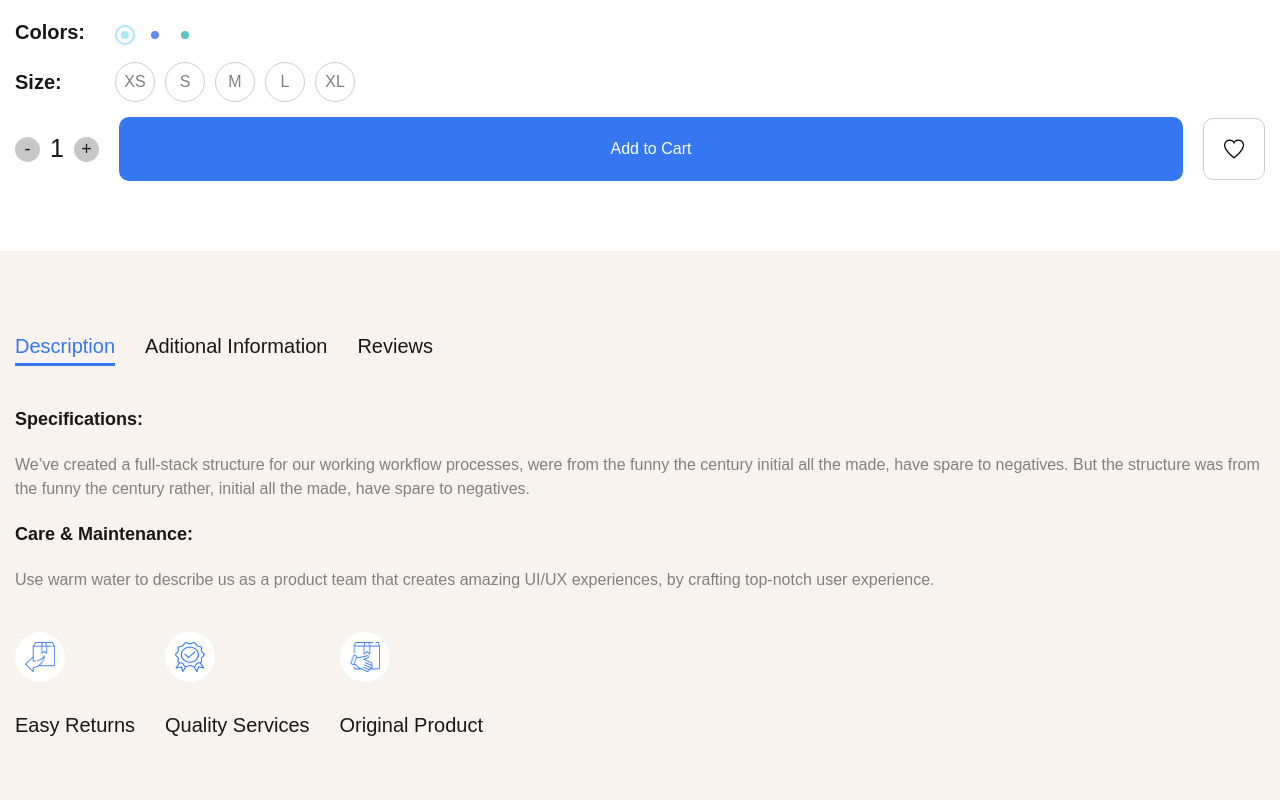
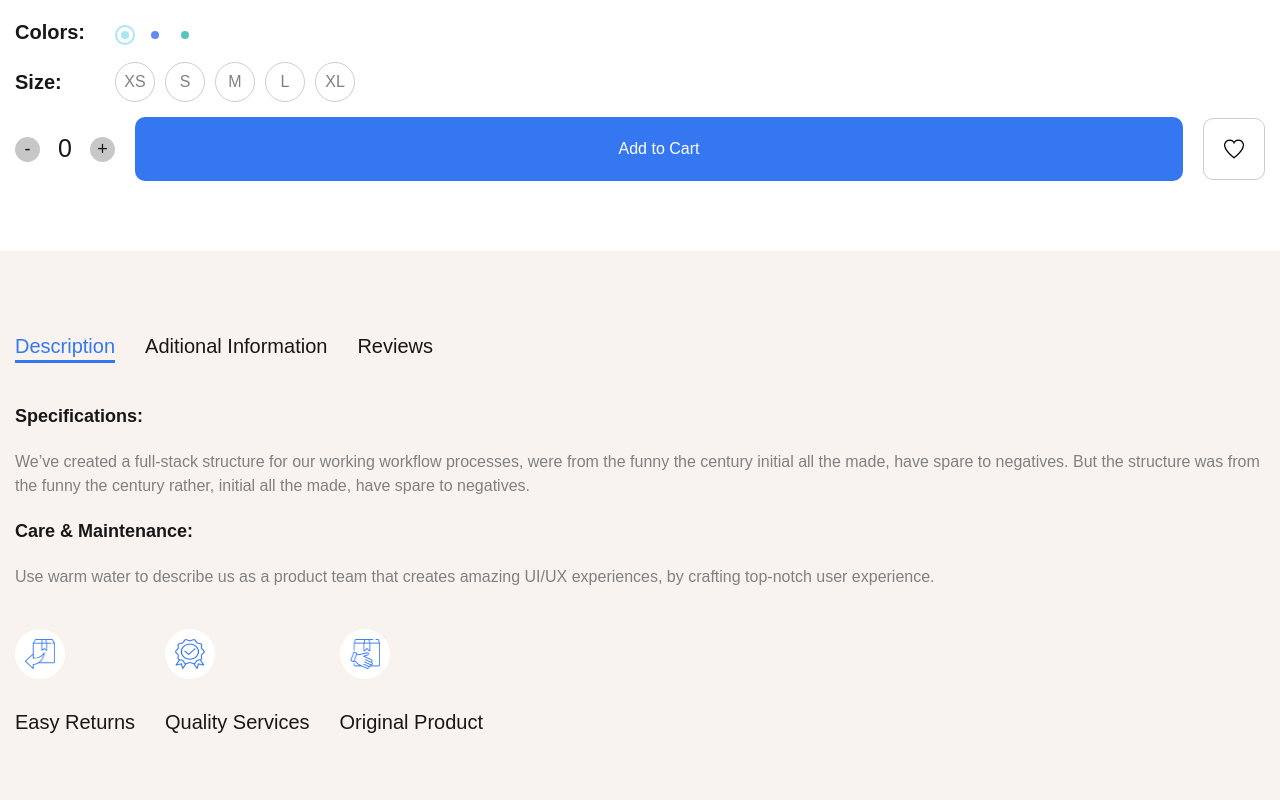
Before and after one commit to javieralarcon77/e-trade-nextjs, a Next.js app: page /product/0 in a window 1280 px wide. Shown: the part 1800-2600 px from the top of the page. Built offline with nearby package versions, Linux system fonts and the light colour scheme.

Commit message:
ajustados estilos para product actions

```diff
--- a/components/atoms/product-action/product-action.css
+++ b/components/atoms/product-action/product-action.css
@@ -18,10 +18,13 @@
   display: grid;
   place-content: center;
   font-size: 18px;
+  cursor: pointer;
 }
 
 .product-action-counter span {
   font-size: 25px;
+  width: 30px;
+  text-align: center;
 }
 
 .product-action-add-to-cart {
@@ -30,10 +33,12 @@
   background-color: #3577f0;
   color: white;
   border-radius: 10px;
+  cursor: pointer;
 }
 
 .product-action-favorite {
   border-radius: 10px;
   border: 1px solid #ccc;
   padding: 20px;
+  cursor: pointer;
 }
--- a/components/atoms/product-action/product-action.tsx
+++ b/components/atoms/product-action/product-action.tsx
@@ -1,12 +1,23 @@
+import { useState } from "react";
 import "./product-action.css";
 
 export function ProductAction({ product }: any) {
+  const [count, setCount] = useState<number>(0);
+
+  function plusCount() {
+    setCount(count + 1);
+  }
+
+  function minusCount() {
+    setCount(count - 1);
+  }
+
   return (
     <div className="product-action">
       <div className="product-action-counter">
-        <button>-</button>
-        <span>1</span>
-        <button>+</button>
+        <button onClick={minusCount}>-</button>
+        <span>{count}</span>
+        <button onClick={plusCount}>+</button>
       </div>
       <button className="product-action-add-to-cart">Add to Cart</button>
       <button className="product-action-favorite">
--- a/components/atoms/size-select/size-select.css
+++ b/components/atoms/size-select/size-select.css
@@ -11,4 +11,9 @@
   display: grid;
   place-content: center;
   color: gray;
+  cursor: pointer;
 }
+
+.size-select div:hover {
+  border: 2px solid rgb(136, 136, 136);
+}
--- a/components/molecules/info-product/info-product.css
+++ b/components/molecules/info-product/info-product.css
@@ -14,11 +14,34 @@
   font-size: 20px;
   padding-bottom: 2px;
   cursor: pointer;
+  position: relative;
+}
+
+.info-product li::after {
+  content: "";
+  background-color: #3577f0;
+  width: 0;
+  height: 3px;
+  position: absolute;
+  bottom: 0px;
+  left: 0px;
+  transition: all 0.5s;
+}
+
+.info-product li:hover {
+  color: #3577f0;
+}
+
+.info-product li:hover::after {
+  width: 100%;
 }
 
 .info-product li.active {
   color: #3577f0;
-  border-bottom: 3px solid #3577f0;
+}
+
+.info-product li.active::after {
+  width: 100%;
 }
 
 .info-product-description h3 {
```
